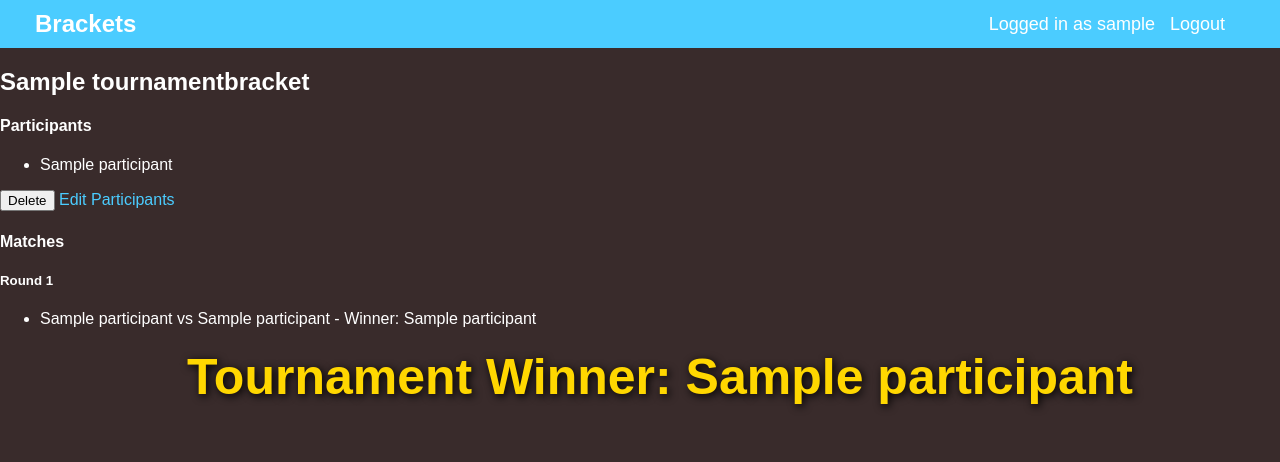
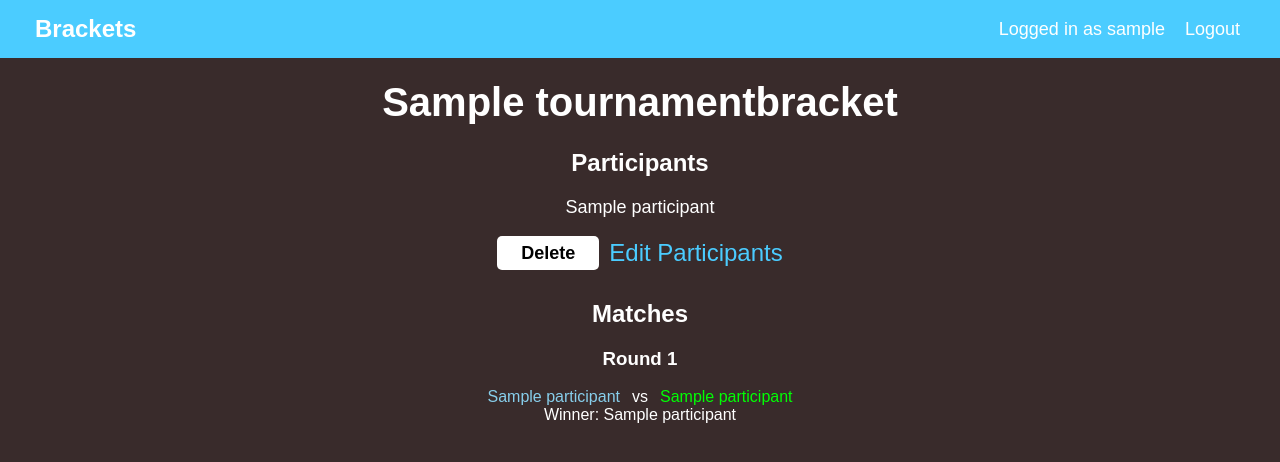
Before and after one commit to tslater4/bracket-creator, a Django app: page /bracket/1/ in a window 1280 px wide. Shown: the top 462 px of the page. Run offline with Django 5.2, Linux system fonts and the light colour scheme; a user stored in the database is signed in; tables that the repository leaves empty hold one stand-in row (values such as "Sample post").

Commit message:
css revisions/completion

```diff
--- a/bracketcreator/bracket_creator/static/css/base.css
+++ b/bracketcreator/bracket_creator/static/css/base.css
@@ -3,6 +3,8 @@ body {
     background-color: #392b2b;
     margin: 0;
     color: white;
+    font-size: 1rem;
+    padding-top: 3rem;
 }
 
 a {
@@ -16,39 +18,227 @@ a:hover {
 nav {
     background-color: #4bccff;
     color: white;
-    padding: 10px 20px;
+    padding: 0.625rem 1.25rem;
     display: flex;
     align-items: center;
-    justify-content: space-between;
+    justify-content: flex-end;
+    position: fixed;
+    width: 100vw;
+    top: 0;
+    left: 0;
+    box-sizing: border-box;
 }
 
 nav .nav-logo {
-    font-size: 24px;
+    font-size: 1.5rem;
     font-weight: bold;
     float: left;
 }
 
-nav .nav-links {
-    font-size: 18px;
+.nav-links {
+    font-size: 1.125rem;
     display: flex;
     align-items: center;
     justify-content: flex-end;
     width: 100%;
-    margin-right: 20px;
+    margin-right: 1.25rem;
     list-style: none;
     float: right;
+    gap: 1.25rem;
 }
+
 nav a {
     color: white;
     text-decoration: none;
-    margin: 0 15px;
+    margin: 0 0.9375rem;
+}
+
+#logoutBtn {
+    background: none;
+    border: none;
+    color: inherit;
+    cursor: pointer;
+    padding: 0;
+    font: inherit;
+    line-height: 1;
+}
+
+#logoutBtn:hover {
+    background: none;
+    color: #4a56ff;
+}
+
+.list-group{
+    list-style: none;
+    padding: 0;
+    margin: 0;
 }
 
 .finalRoundWinner {
-    font-size: 50px;
+    font-size: 2.5rem;
     text-align: center;
-    margin-top: 20px;
+    margin-top: 2.5rem;
     color: gold;
     font-weight: bold;
-    text-shadow: 2px 2px 8px #000;
 }
+
+.bracketMatches {
+    display: flex;
+    flex-direction: column;
+    align-items: center;
+    margin-top: 1.25rem;
+}
+.participantsList {
+    list-style: none;
+    padding: 0;
+    margin: 0;
+    display: flex;
+    flex-wrap: wrap;
+    justify-content: center;
+    gap: 1.25rem;
+    align-items: flex-start;
+    font-size: 1.125rem;
+    margin-bottom: 0.5rem;
+}
+.bracketMatchesContainer {
+    display: flex;
+    flex-direction: column;
+    align-items: center;
+    justify-content: center;
+    margin-top: 1.25rem;
+    list-style: none;
+    margin: 0;
+    padding: 0;
+    gap: 1.25rem;
+}
+
+header {
+    text-align: center;
+    font-size: 2.5rem;
+    margin-top: 2rem;
+    margin-bottom: 1.5rem;
+}
+
+h1, h2, h3, h4, h5 {
+    display: flex;
+    flex-direction: column;
+    align-items: center;
+}
+
+#bracketsList{
+    list-style: none;
+    padding: 0;
+    margin: 0;
+    display: flex;
+    flex-wrap: wrap;
+    justify-content: center;
+    gap: 1.25rem;
+    align-items: flex-start;
+    font-size: 2.125rem;
+}
+/* button hyperlinks */
+.btn {
+    background-color: white;
+    color: black;
+    display: inline-flex;
+    align-items: center;
+    justify-content: center;
+    border: none;
+    text-align: center;
+    font-size: 1.125rem;
+    font-weight: bold;
+    border-radius: 0.3125rem;
+    cursor: pointer;
+    text-decoration: none;
+    margin: 0.625rem auto;
+    padding: 0 1.5rem;
+    line-height: 2.125rem;
+    width: auto;
+}
+/* actual buttons */
+button {
+    background-color: white;
+    color: black;
+    display: inline-flex;
+    align-items: center;
+    justify-content: center;
+    border: none;
+    text-align: center;
+    font-size: 1.125rem;
+    font-weight: bold;
+    border-radius: 0.3125rem;
+    cursor: pointer;
+    margin: 0.625rem auto;
+    padding: 0 1.5rem;
+    line-height: 2.125rem;
+    width: auto;
+}
+button:hover, .btn:hover {
+    background-color: #e0e0e0;
+}
+#start-tournament-btn {
+    display: flex;
+    align-items: center;
+    justify-content: center;
+    margin: 2rem auto;
+    font-size: 1.5rem;
+    padding: 0.75rem 2rem;
+    width: fit-content;
+}
+.bracketForm {
+    display: flex;
+    flex-direction: column;
+    align-items: center;
+    padding: 0;
+    margin: 0;
+    font-size: 2rem;
+}
+.bracketForm input, .bracketForm select {
+    font-size: 1.125rem;
+    padding: 0.625rem;
+    margin: 0.625rem 0;
+    border-radius: 0.3125rem;
+    border: 1px solid #ccc;
+    width: 100%;
+    max-width: 10rem;
+}
+
+.bracketForm button {
+    font-size: 2.125rem;
+    padding: 0.625rem 1.25rem;
+}
+.bracketOptions {
+    display: flex;
+    flex-direction: row;
+    align-items: center;
+    justify-content: center;
+    padding: 0;
+    margin: 0;
+    font-size: 1.5rem;
+}
+#matchup {
+    display: flex;
+    justify-content: center;
+    align-items: center;
+    gap: 0.75rem;
+}
+
+.pickWinnerForm {
+    display: grid;
+    grid-template-columns: repeat(2, 1fr);
+    align-items: center;
+    padding: 0;
+    margin: 0;
+    font-size: 1.5rem;
+}
+.chooseWinnerBtn {
+    display: flex;
+    align-items: center;
+    justify-content: center;
+    padding: 0.625rem;
+    margin: 0.625rem;
+    width: 10rem;
+    height: 3rem;
+    font-size: 1rem;
+    box-sizing: border-box;
+}
--- a/bracketcreator/bracket_creator/templates/base.html
+++ b/bracketcreator/bracket_creator/templates/base.html
@@ -13,10 +13,16 @@
     </div>
     <div class="nav-links">
         {% if user.is_authenticated %}
-            <span class="text-white me-2">Logged in as {{ user.username }}</span>
-            <a href="{% url 'logout' %}">Logout</a>
+            Logged in as {{ user.username }}
+            <form action="{% url 'logout' %}" method="post" style="display:inline;">
+                {% csrf_token %}
+                <button type="submit" id="logoutBtn">
+                    Logout
+                </button>
+            </form>
         {% else %}
             <a href="{% url 'login' %}">Login</a>
+            <a href="{% url 'signup' %}">Sign Up</a>
         {% endif %}
     </div>
 </nav>
--- a/bracketcreator/bracket_creator/templates/bracket/bracket_detail.html
+++ b/bracketcreator/bracket_creator/templates/bracket/bracket_detail.html
@@ -1,44 +1,60 @@
 {% extends "base.html" %}
 {% block content %}
-<h2>{{ object.name }}</h2>
+<strong><header>{{ object.name }}</header></strong>
 
-<h4>Participants</h4>
-<ul>
+<h2>Participants</h2>
+<ul class="participantsList">
     {% for participant in object.participants.all %}
         <li>{{ participant.name }}</li>
     {% endfor %}
 </ul>
+<div class="bracketOptions">
     <form method="post" action="{% url 'bracket-delete' object.pk %}">
         {% csrf_token %}
         <button type="submit"
         onclick="return confirm('Are you sure you want to delete this bracket?');">
         Delete
     </button>
-    <a href="{% url 'participant-update' object.pk %}">Edit Participants</a>
     </form>
+    <a href="{% url 'participant-update' object.pk %}" style="margin-left: 10px;">Edit Participants</a>
+</div>
 
 {% if object.matches.all %}
-    <h4>Matches</h4>
+    <h2>Matches</h2>
     {% for round_num in rounds %}
-        <h5>Round {{ round_num }}</h5>
-        <ul>
+        <h3 id="roundNumberHeader">Round {{ round_num }}</h3>
+        <ul class="bracketMatchesContainer">
             {% for match in object.matches.all|dictsort:"round" %}
                 {% if match.round == round_num %}
                     <li>
-                        {{ match.player1.name }} vs {{ match.player2.name }}
-                        {% if match.winner %}
-                        - Winner: {{ match.winner.name }}
-                            {% if round_num == final_round %}
-                                <div class="finalRoundWinner">
-                                    Tournament Winner: {{ match.winner.name }}
+                        {% if not match.player2 %}
+                        <div class="finalRoundWinner">{{ match.player1.name }} wins the tournament!</div>
+                        {# if the last round chooses a winner this deletes the header for the round it was in #}
+                        <script>
+                        document.addEventListener('DOMContentLoaded', function() {
+                            const headers = document.querySelectorAll('#roundNumberHeader');
+                            if (headers.length > 0) {
+                                headers[headers.length - 1].remove();
+                            }
+                        });
+                        </script>
+                        {% else %}
+                        <div id="matchup">
+                            <span style="color: skyblue">{{ match.player1.name }}</span> vs <span style="color: rgb(0, 255, 4);;">{{ match.player2.name }}</span>
                         </div>
                         {% endif %}
-                        {% elif match.player1 and match.player2 %}
-                            <form method="post" action="{% url 'set-winner' match.id %}">
+                        {% if match.winner %}
+                        <div style="text-align: center;">
+                            Winner: {{ match.winner.name }}
+                        </div>
+                        {% else %}
+                            {% if match.player1 and match.player2 %}
+                                <form method="post" class="pickWinnerForm" action="{% url 'set-winner' match.id %}">
                                     {% csrf_token %}
-                                <button name="winner" value="{{ match.player1.id }}">{{ match.player1.name }}</button>
-                                <button name="winner" value="{{ match.player2.id }}">{{ match.player2.name }}</button>
+                                    <button name="winner" class="chooseWinnerBtn" value="{{ match.player1.id }}">{{ match.player1.name }}</button>
+                                    <button name="winner" class="chooseWinnerBtn" value="{{ match.player2.id }}">{{ match.player2.name }}</button>
                                 </form>
+                            {% endif %}
                         {% endif %}
                     </li>
                 {% endif %}
@@ -52,7 +68,6 @@
 {% if not object.started %}
     <button id="start-tournament-btn">Start Tournament</button>
 {% endif %}
-    <div id="tournament-status"></div>
 
 
 <script>
@@ -78,10 +93,7 @@ if (startBtn) {
         .then(response => response.json())
         .then(data => {
             if(data.status === "ok") {
-                document.getElementById('tournament-status').innerText = "Tournament started!";
                 location.reload();
-            } else {
-                document.getElementById('tournament-status').innerText = "Error starting tournament.";
             }
         });
     };
--- a/bracketcreator/bracket_creator/templates/bracket/bracket_form.html
+++ b/bracketcreator/bracket_creator/templates/bracket/bracket_form.html
@@ -1,7 +1,7 @@
 {% extends "base.html" %}
 {% block content %}
-<h2>Create Bracket</h2>
-<form method="post">
+<header>Create Bracket</header>
+<form method="post" class="bracketForm">
     {% csrf_token %}
     {{ form.as_p }}
     <button type="submit">Create</button>
--- a/bracketcreator/bracket_creator/templates/bracket/participant_form.html
+++ b/bracketcreator/bracket_creator/templates/bracket/participant_form.html
@@ -1,7 +1,7 @@
 {% extends "base.html" %}
 {% block content %}
 <h2>Name Participants for "{{ bracket.name }}"</h2>
-<form method="post">
+<form method="post" class="bracketForm">
     {% csrf_token %}
     {{ formset.management_form }}
     {% if formset.non_form_errors %}
--- a/bracketcreator/bracket_creator/templates/bracket/update_form.html
+++ b/bracketcreator/bracket_creator/templates/bracket/update_form.html
@@ -1,7 +1,7 @@
 {% extends "base.html" %}
 {% block content %}
 <h2>Edit Bracket and Participants for "{{ bracket.name }}"</h2>
-<form method="post">
+<form method="post" class="bracketForm">
     {% csrf_token %}
     <h3>Bracket Info</h3>
     <p>
--- a/bracketcreator/bracketcreator/settings.py
+++ b/bracketcreator/bracketcreator/settings.py
@@ -29,6 +29,7 @@ ALLOWED_HOSTS = []
 
 LOGIN_URL = '/login/'
 LOGIN_REDIRECT_URL = '/'
+LOGOUT_REDIRECT_URL = '/'
 
 # Application definition
 
```
Also changed, not shown: bracketcreator/bracket_creator/templates/bracket/bracket_list.html (+5 -3 lines), bracketcreator/bracket_creator/migrations/0005_remove_tournamentbracket_completed.py (added). Lines whose indentation alone changed are shown as unchanged.
